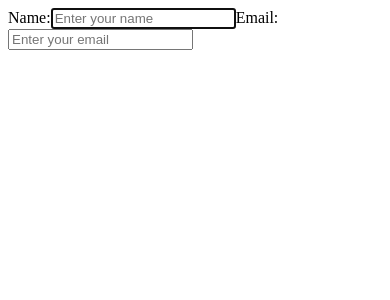
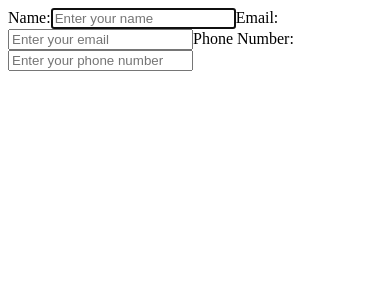
Before and after one commit to srinu0602/SE-Project, a React (Create React App) app in the folder frontend/: page / in a window 390 px wide. Shown: the top 300 px of the page. Built offline with nearby package versions, Linux system fonts and the light colour scheme.

Commit message:
Added Phone Number functionality in SignUp form

```diff
--- a/frontend/src/App.js
+++ b/frontend/src/App.js
@@ -6,6 +6,7 @@ function App() {
 
   const [name, setName] = useState('');
   const [email,setEmail] = useState('');
+  const [phone,setPhone] = useState('');
 
   return (
     <div className="App">
@@ -14,6 +15,8 @@ function App() {
         setName = {setName}
         email = {email}
         setEmail = {setEmail}
+        phone = {phone}
+        setPhone = {setPhone}
       />
     </div>
   );
--- a/frontend/src/SignUp.js
+++ b/frontend/src/SignUp.js
@@ -1,6 +1,6 @@
 import React from 'react'
 
-const SignUp = ({name,setName,email,setEmail}) => {
+const SignUp = ({name,setName,email,setEmail,phone,setPhone}) => {
 
 
   return (
@@ -16,6 +16,17 @@ const SignUp = ({name,setName,email,setEmail}) => {
         Email:
         <input type="email" placeholder="Enter your email" value={email} onChange={(e) => setEmail(e.target.value)} />
       </label>
+
+      <label>
+        Phone Number:
+        <input
+        type="tel"
+        placeholder="Enter your phone number"
+        value={phone}
+        onChange={(e) => setPhone(e.target.value)}
+        />
+      </label>
+
       </form>
     </div>
   )
```
